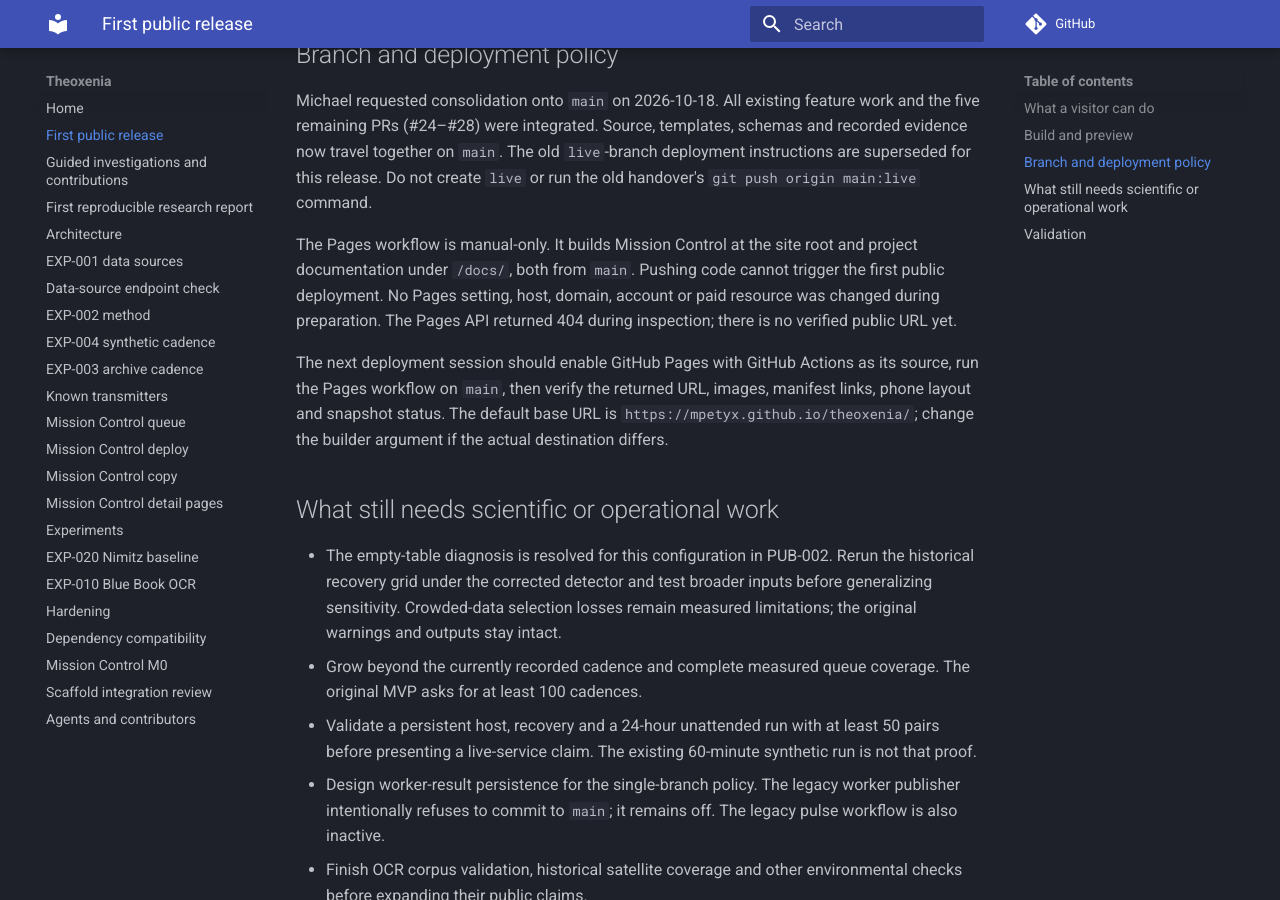
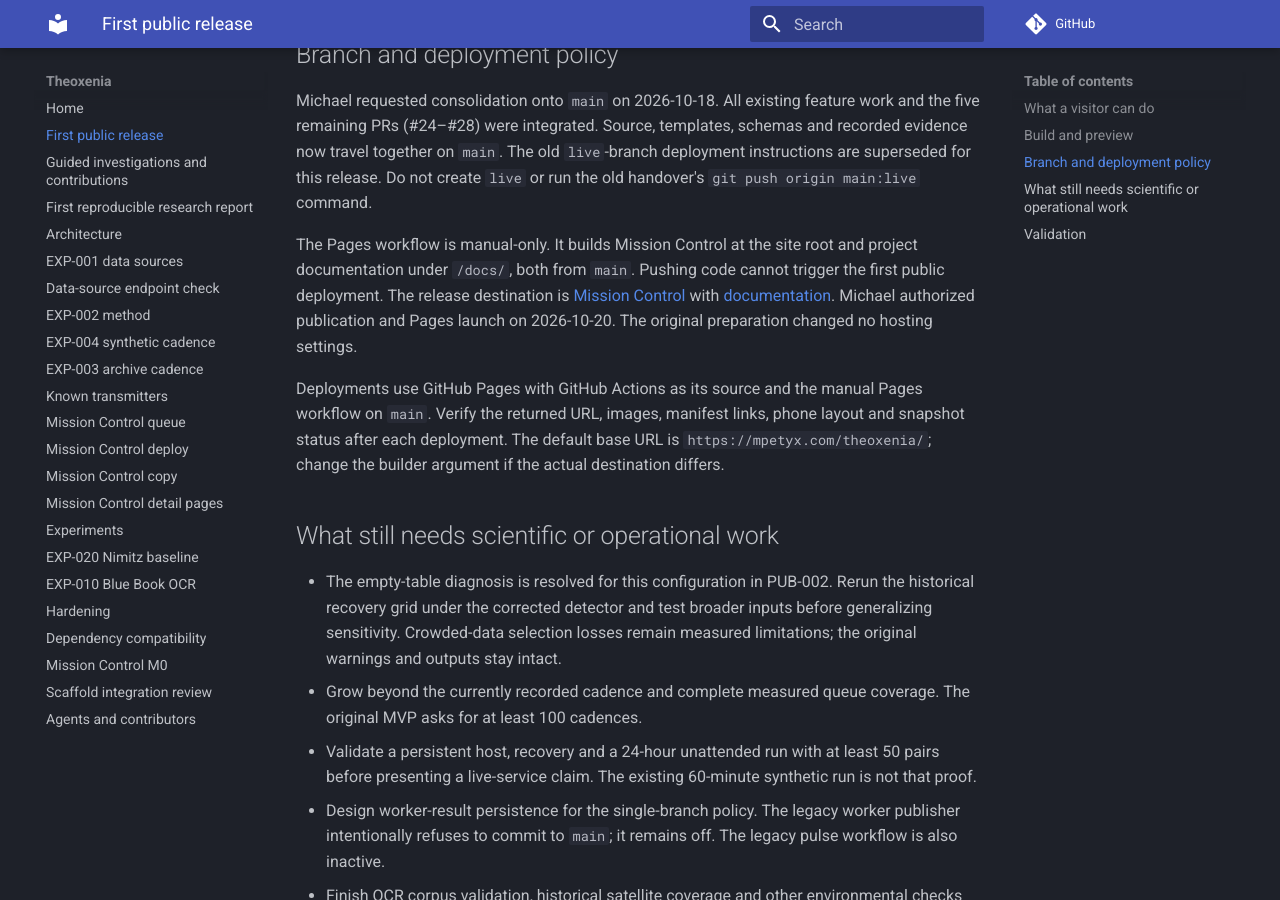
Before and after one commit to harshith7002/theoxenia, an MkDocs documentation site: the page built from docs/public-release.md, in a window 1280 px wide and 900 px high, scrolled down 1198 px. Built offline with MkDocs 1.6.1 and Material for MkDocs 9.7.7, drawn with Linux system fonts in a browser that asks for light colours; comment, search, counter and statistics services are not loaded; some of the changed text lies outside the part shown.

Commit message:
Publish report DOI and prepare the first public evidence release

```diff
--- a/docs/public-release.md
+++ b/docs/public-release.md
@@ -1,6 +1,6 @@
 # First public release: recorded evidence
 
-Prepared 2026-10-18. This release makes the existing research inspectable; it does not assert that the 24/7 crawler has passed its acceptance test. No new telescope observation was made. PUB-002 reruns and audits the detector on the existing six archive slices; see [the first research report](first-research-report.md). PUB-001 fetched and processed six bounded archive slices for the interactive previews; all six match the original experiment's local-slice checksums.
+Public evidence edition, 2026-10-20; prepared 2026-10-18. This release makes the existing research inspectable; it does not assert that the 24/7 crawler has passed its acceptance test. No new telescope observation was made. PUB-002 reruns and audits the detector on the existing six archive slices; see [the first research report](first-research-report.md). PUB-001 fetched and processed six bounded archive slices for the interactive previews; all six match the original experiment's local-slice checksums.
 
 ## What a visitor can do
 
@@ -26,9 +26,9 @@
 
 Michael requested consolidation onto `main` on 2026-10-18. All existing feature work and the five remaining PRs (#24–#28) were integrated. Source, templates, schemas and recorded evidence now travel together on `main`. The old `live`-branch deployment instructions are superseded for this release. Do not create `live` or run the old handover's `git push origin main:live` command.
 
-The Pages workflow is manual-only. It builds Mission Control at the site root and project documentation under `/docs/`, both from `main`. Pushing code cannot trigger the first public deployment. No Pages setting, host, domain, account or paid resource was changed during preparation. The Pages API returned 404 during inspection; there is no verified public URL yet.
+The Pages workflow is manual-only. It builds Mission Control at the site root and project documentation under `/docs/`, both from `main`. Pushing code cannot trigger the first public deployment. The release destination is [Mission Control](https://mpetyx.com/theoxenia/) with [documentation](https://mpetyx.com/theoxenia/docs/). Michael authorized publication and Pages launch on 2026-10-20. The original preparation changed no hosting settings.
 
-The next deployment session should enable GitHub Pages with GitHub Actions as its source, run the Pages workflow on `main`, then verify the returned URL, images, manifest links, phone layout and snapshot status. The default base URL is `https://mpetyx.github.io/theoxenia/`; change the builder argument if the actual destination differs.
+Deployments use GitHub Pages with GitHub Actions as its source and the manual Pages workflow on `main`. Verify the returned URL, images, manifest links, phone layout and snapshot status after each deployment. The default base URL is `https://mpetyx.com/theoxenia/`; change the builder argument if the actual destination differs.
 
 ## What still needs scientific or operational work
 
@@ -49,4 +49,4 @@
 
 The investigation expansion adds parity checks between every exported row and the source Parquet, rejection of changed checksums and wrong provenance, deterministic downloads, complete no-script tables, and dossier bundle integrity. The expanded suite passed 212 tests with 84.04% coverage; strict typing is clean across 43 source files. Browser checks cover selection, filtering, reset, empty results, frequency zoom, contrast, recovery cells and missing-check labels. Stories, explorer, recovery and dossier layouts were checked in a 360 px browser frame, not on a physical phone. The recorded real-data preparation is `20261018T175821546488Z-public-evidence`.
 
-PUB-002 report validation: 231 tests passed with 84.29% coverage; strict typing is clean across 44 source files. The full one-command original/corrected reproduction passed at source revision `3b971bc`, including exact counts, recoveries, drift coverage and 0.005-score maximum tolerances. The report page and evidence download were checked in the browser, including a 360 px frame. See `reports/first-results/VALIDATION.md` for the four new immutable run IDs. Zenodo publication and public deployment have not occurred.
+PUB-002 report validation: 231 tests passed with 84.29% coverage; strict typing is clean across 44 source files. The full one-command original/corrected reproduction passed at source revision `3b971bc`, including exact counts, recoveries, drift coverage and 0.005-score maximum tolerances. The report page and evidence download were checked in the browser, including a 360 px frame. See `reports/first-results/VALIDATION.md` for the four new immutable run IDs. Report version 1.0 was published on 2026-10-20: [DOI 10.5281/zenodo.23489303](https://doi.org/10.5281/zenodo.23489303). Its 14 files preserve the verified source snapshot at `4b1203d`. The site links to that fixed research record; later presentation changes do not rewrite the report evidence.
```
Also changed, not shown: README.md (+2 -2 lines), docs/first-research-report.md (+2 -2 lines), reports/first-results/SUBMISSION.md (+3 -1 lines), site/templates/research.html.j2, 2 other files.
